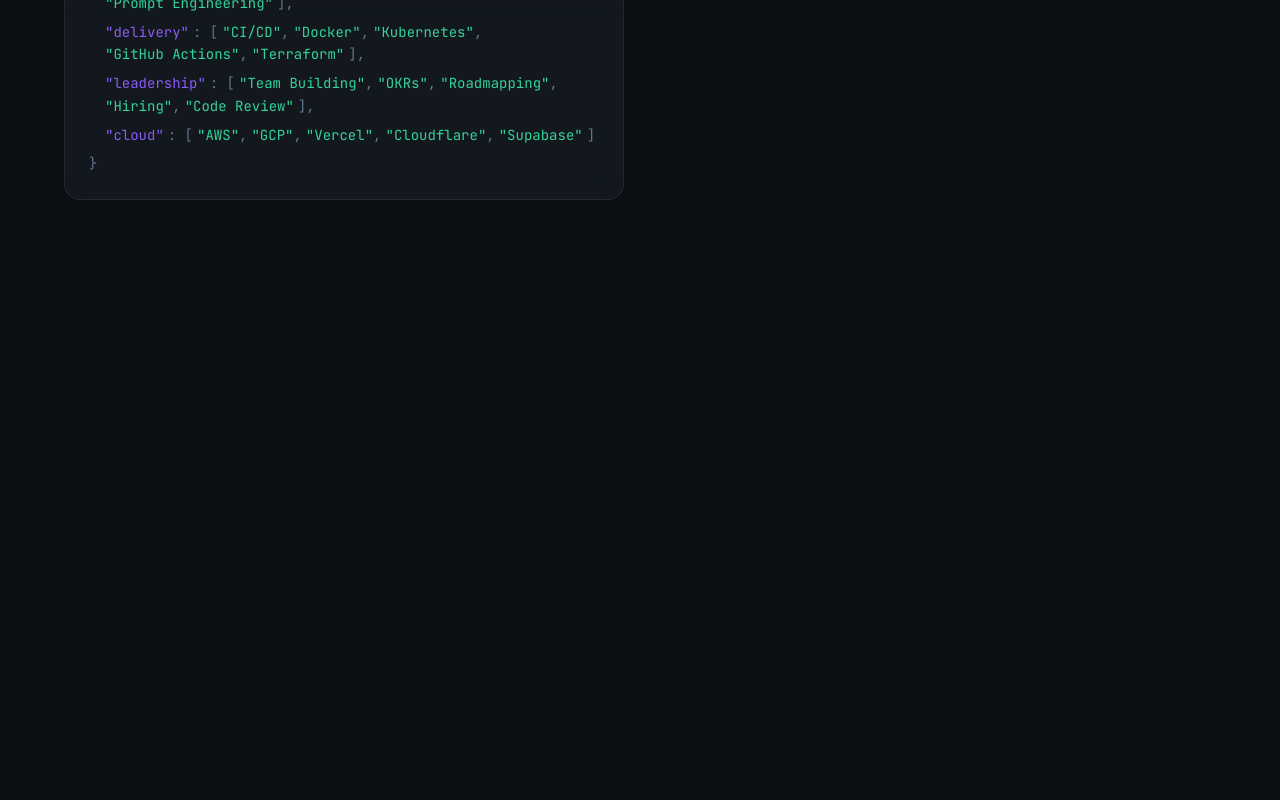
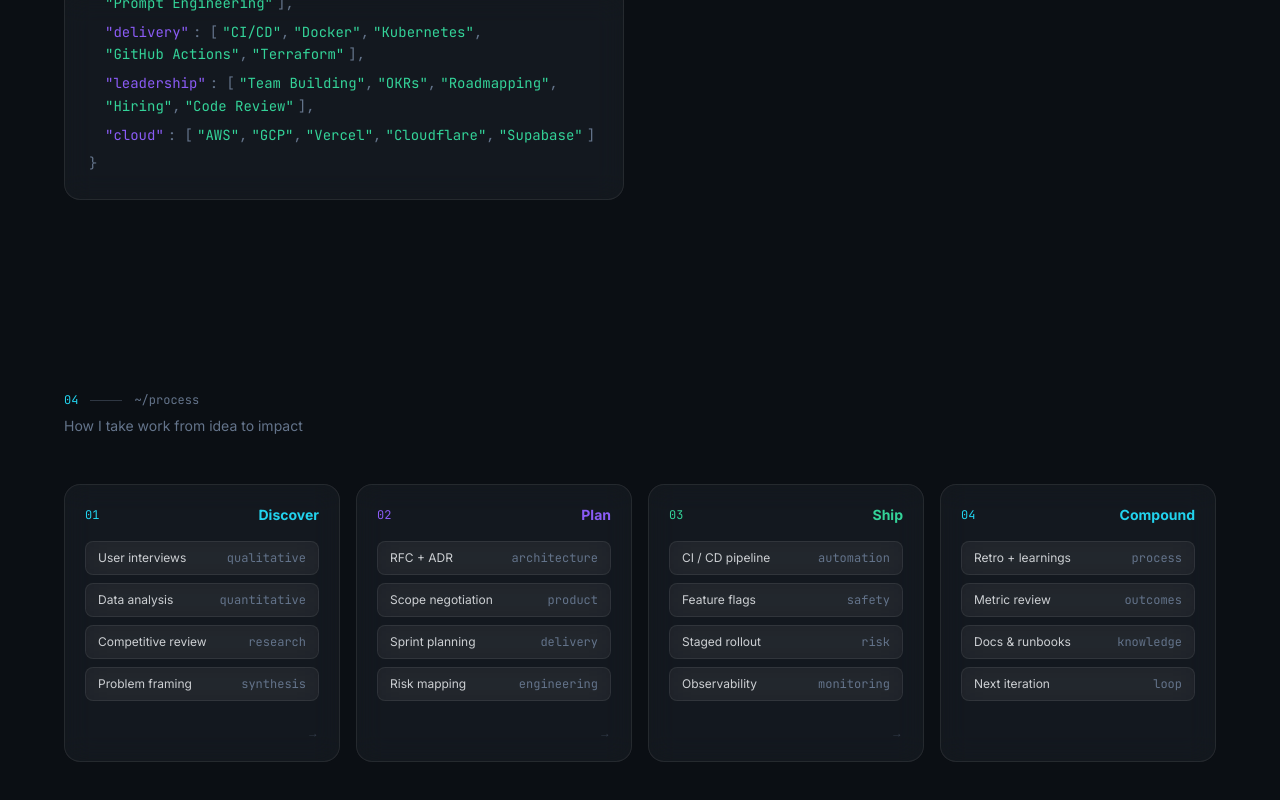
Before and after one commit to eamoe/digital-cv, a Next.js app: page /digital-cv/ in a window 1280 px wide. Shown: the part 2790-3590 px from the top of the page. Built offline with nearby package versions, Linux system fonts and the light colour scheme.

Commit message:
feat: add Process section.
Four-phase delivery kanban (Discover, Plan, Ship, Compound) with sequentially animated glass columns.
Step cards show label and metadata tag. Flow arrows visible on desktop between phases.

```diff
--- a/src/app/page.tsx
+++ b/src/app/page.tsx
@@ -2,7 +2,8 @@
 import Hero       from '@/components/portfolio/Hero'
 import About      from '@/components/portfolio/About'
 import Trajectory from '@/components/portfolio/Trajectory'
-import Skills     from '@/components/portfolio/Skills'
+import Skills   from '@/components/portfolio/Skills'
+import Process  from '@/components/portfolio/Process'
 
 export default function Home() {
   return (
@@ -13,7 +14,7 @@
         <About />
         <Trajectory />
         <Skills />
-        <section id="process"    className="min-h-screen" />
+        <Process />
         <section id="projects"   className="min-h-screen" />
         <section id="vision"     className="min-h-screen" />
         <section id="notes"      className="min-h-screen" />
--- /dev/null
+++ b/src/components/portfolio/Process.tsx
@@ -0,0 +1,100 @@
+'use client'
+
+import { motion } from 'framer-motion'
+import SectionLabel from './SectionLabel'
+
+const PHASES = [
+  {
+    step:   '01',
+    title:  'Discover',
+    accent: 'text-primary border-primary/30',
+    steps: [
+      { label: 'User interviews',    meta: 'qualitative' },
+      { label: 'Data analysis',      meta: 'quantitative' },
+      { label: 'Competitive review', meta: 'research'     },
+      { label: 'Problem framing',    meta: 'synthesis'    },
+    ],
+  },
+  {
+    step:   '02',
+    title:  'Plan',
+    accent: 'text-accent border-accent/30',
+    steps: [
+      { label: 'RFC + ADR',         meta: 'architecture' },
+      { label: 'Scope negotiation', meta: 'product'      },
+      { label: 'Sprint planning',   meta: 'delivery'     },
+      { label: 'Risk mapping',      meta: 'engineering'  },
+    ],
+  },
+  {
+    step:   '03',
+    title:  'Ship',
+    accent: 'text-emerald border-emerald/30',
+    steps: [
+      { label: 'CI / CD pipeline',  meta: 'automation' },
+      { label: 'Feature flags',     meta: 'safety'     },
+      { label: 'Staged rollout',    meta: 'risk'       },
+      { label: 'Observability',     meta: 'monitoring' },
+    ],
+  },
+  {
+    step:   '04',
+    title:  'Compound',
+    accent: 'text-primary border-primary/30',
+    steps: [
+      { label: 'Retro + learnings', meta: 'process'  },
+      { label: 'Metric review',     meta: 'outcomes' },
+      { label: 'Docs & runbooks',   meta: 'knowledge'},
+      { label: 'Next iteration',    meta: 'loop'     },
+    ],
+  },
+]
+
+export default function Process() {
+  return (
+    <section id="process" className="py-24 px-6">
+      <div className="max-w-6xl mx-auto">
+        <SectionLabel index="04" path="~/process" kicker="How I take work from idea to impact" />
+
+        <div className="grid sm:grid-cols-2 lg:grid-cols-4 gap-4">
+          {PHASES.map(({ step, title, accent, steps }, i) => (
+            <motion.div
+              key={step}
+              initial={{ opacity: 0, y: 28 }}
+              whileInView={{ opacity: 1, y: 0 }}
+              viewport={{ once: true, margin: '-80px' }}
+              transition={{ duration: 0.45, delay: i * 0.1, ease: 'easeOut' }}
+              className={`glass rounded-2xl p-5 flex flex-col gap-4 border ${accent.split(' ')[1]}`}
+            >
+              {/* Phase header */}
+              <div className="flex items-center justify-between">
+                <span className={`text-xs font-mono ${accent.split(' ')[0]}`}>{step}</span>
+                <h3 className={`text-sm font-bold ${accent.split(' ')[0]}`}>{title}</h3>
+              </div>
+
+              {/* Step cards */}
+              <div className="flex flex-col gap-2">
+                {steps.map(({ label, meta }) => (
+                  <div
+                    key={label}
+                    className="glass rounded-lg px-3 py-2 flex items-center justify-between gap-2"
+                  >
+                    <span className="text-xs text-foreground/80">{label}</span>
+                    <span className="text-xs font-mono text-muted shrink-0">{meta}</span>
+                  </div>
+                ))}
+              </div>
+
+              {/* Flow indicator — hidden on last column */}
+              {i < PHASES.length - 1 && (
+                <div className="hidden lg:flex items-center justify-end mt-auto pt-2">
+                  <span className="text-muted/40 text-xs font-mono">→</span>
+                </div>
+              )}
+            </motion.div>
+          ))}
+        </div>
+      </div>
+    </section>
+  )
+}
```
